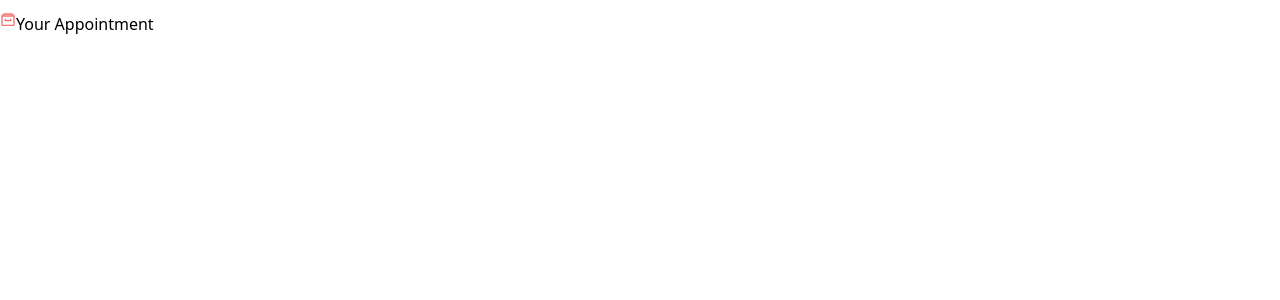
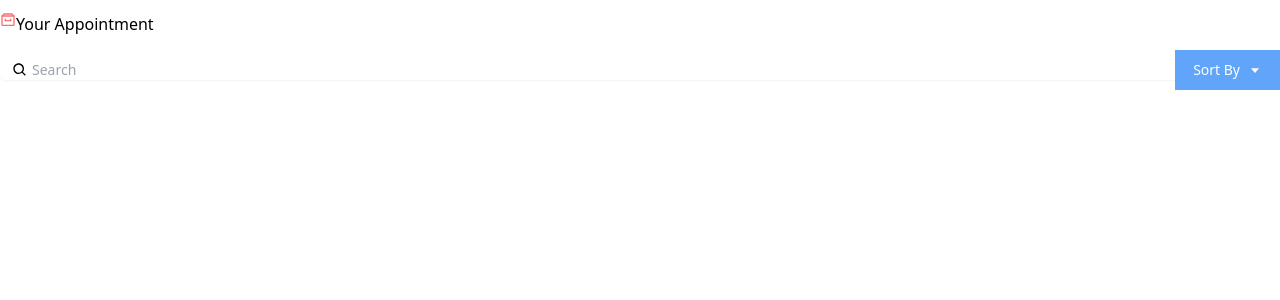
Before and after one commit to sbkbisht/2022, a React (Create React App) app in the folder react-interface/: page / in a window 1280 px wide. Shown: the top 300 px of the page. Built offline with nearby package versions, Linux system fonts and the light colour scheme; the HTML template or start-up script is replaced by a standard one.

Commit message:
first component add

```diff
--- a/react-interface/src/App.js
+++ b/react-interface/src/App.js
@@ -1,4 +1,5 @@
 import { BiArchive } from "react-icons/bi";
+import Search from "./components/Search";
 function App() {
   return (
     <div className="App container mx-auto mt-3 font-thin">
@@ -6,6 +7,7 @@
         <BiArchive className="inline-block text-red-400 align-top" />
         Your Appointment
       </h1>
+      <Search />
     </div>
   );
 }
--- /dev/null
+++ b/react-interface/src/components/Search.js
@@ -0,0 +1,36 @@
+import { BiSearch, BiCaretDown, BiCheck } from "react-icons/bi";
+
+const Search = () => {
+  return (
+    <div className="py-5">
+      <div className="mt-1 relative rounded-md shadow-sm">
+        <div className="absolute inset-y-0 left-0 pl-3 flex items-center pointer-events-none">
+          <BiSearch />
+          <label htmlFor="query" className="sr-only" />
+        </div>
+        <input
+          type="text"
+          name="query"
+          id="query"
+          className="pl-8 rounded-md focus:ring-indigo-500 focus:border-indigo-500 block w-full sm:text-sm border-gray-300"
+          placeholder="Search"
+        />
+        <div className="absolute inset-y-0 right-0 flex items-center">
+          <div>
+            <button
+              type="button"
+              className="justify-center px-4 py-2 bg-blue-400 border-2 border-blue-400 text-sm text-white hover:bg-blue-700 focus:outline-none focus:ring-2 focus:ring-offset-2 flex items-center"
+              id="options-menu"
+              aria-haspopup="true"
+              aria-expanded="true"
+            >
+              Sort By <BiCaretDown className="ml-2" />
+            </button>
+          </div>
+        </div>
+      </div>
+    </div>
+  );
+};
+
+export default Search;
```
